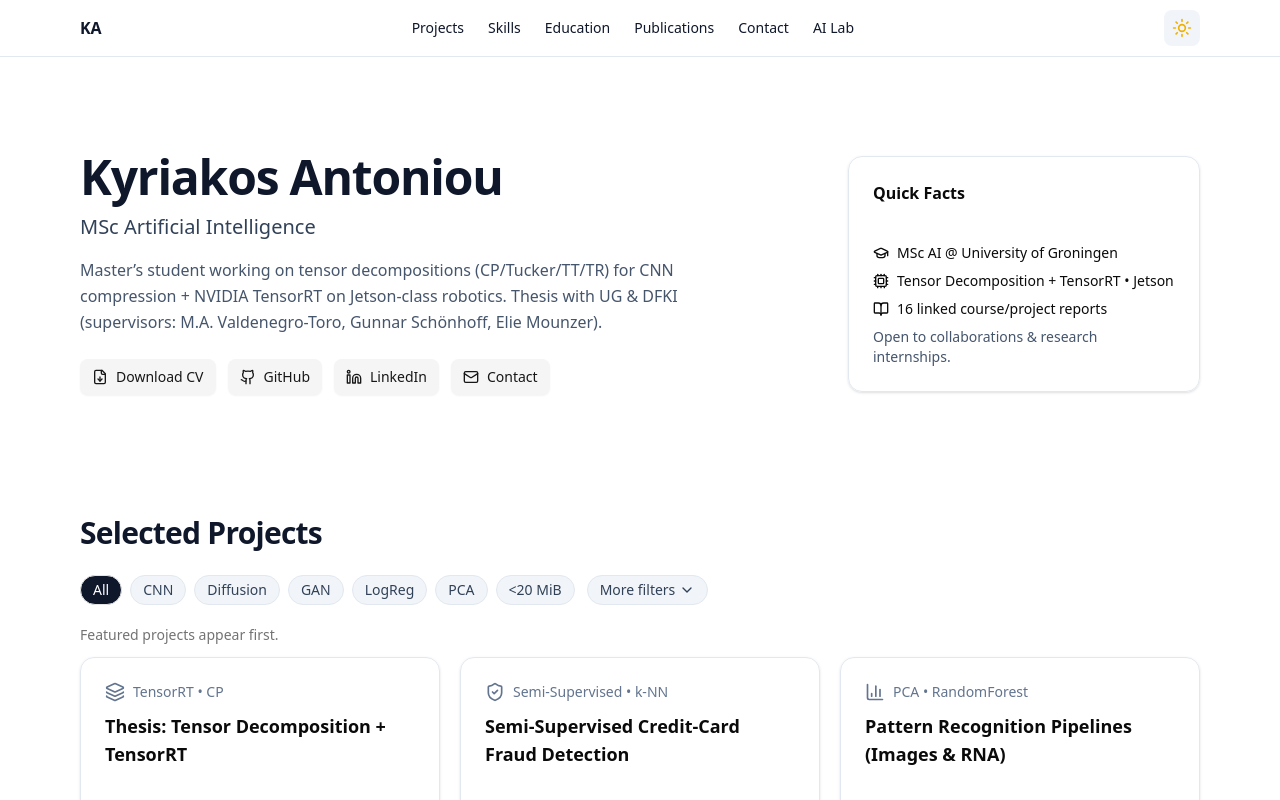
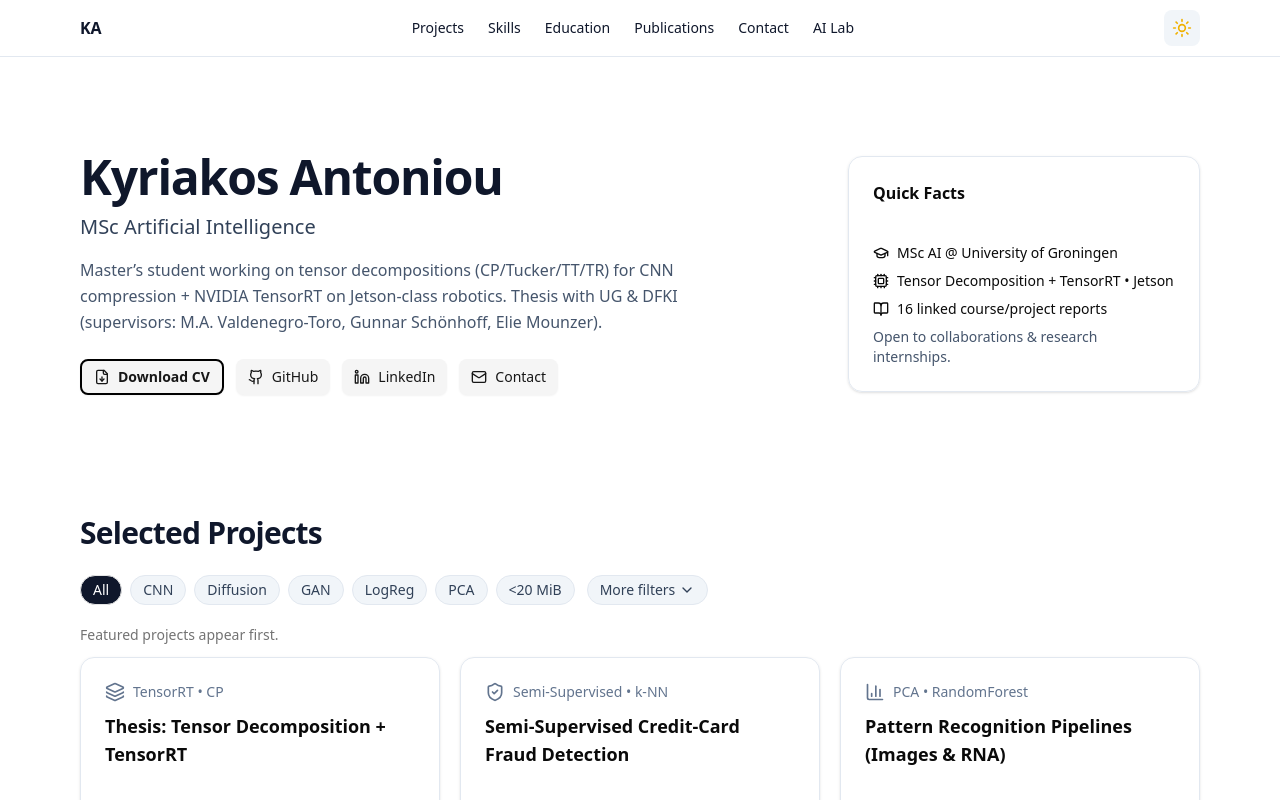
Before and after one commit to UnknownGamerYT/ai-portfolio, a Next.js app: page / in a window 1280 px wide. Shown: the top 800 px of the page. Built offline with nearby package versions, Linux system fonts and the light colour scheme.

Commit message:
Download button update + colorful minor update

```diff
--- a/src/app/page.tsx
+++ b/src/app/page.tsx
@@ -428,7 +428,18 @@ export default function Portfolio() {
             <p className="mt-4 text-slate-600 dark:text-slate-300 max-w-2xl leading-relaxed">{profile.blurb}</p>
             <div className="mt-6 flex flex-wrap gap-3">
               <a href={profile.links.cv} target="_blank" rel="noreferrer">
-                <Button variant="secondary" className={cx("gap-2", theme === "colorful" && "gap-2 bg-gradient-to-r from-fuchsia-400 via-sky-300 to-emerald-400 hover:from-fuchsia-500 hover:via-sky-400 hover:to-emerald-500 text-white font-semibold rounded-md")}>
+                <Button
+                  variant={theme === "colorful" ? undefined : "secondary"} // keep secondary for light/dark
+                  className={cx(
+                    "gap-2 font-semibold rounded-md",
+                    theme === "colorful" &&
+                      "bg-gradient-to-r from-fuchsia-400 via-sky-300 to-emerald-400 hover:from-fuchsia-500 hover:via-sky-400 hover:to-emerald-500 text-white",
+                    // border per theme
+                    theme === "dark" && "border-2 border-white",
+                    theme === "light" && "border-2 border-black",
+                    theme === "colorful" && "border-2 border-white"
+                  )}
+                >
                   <FileDown className="w-4 h-4" /> Download CV
                 </Button>
               </a>
```
